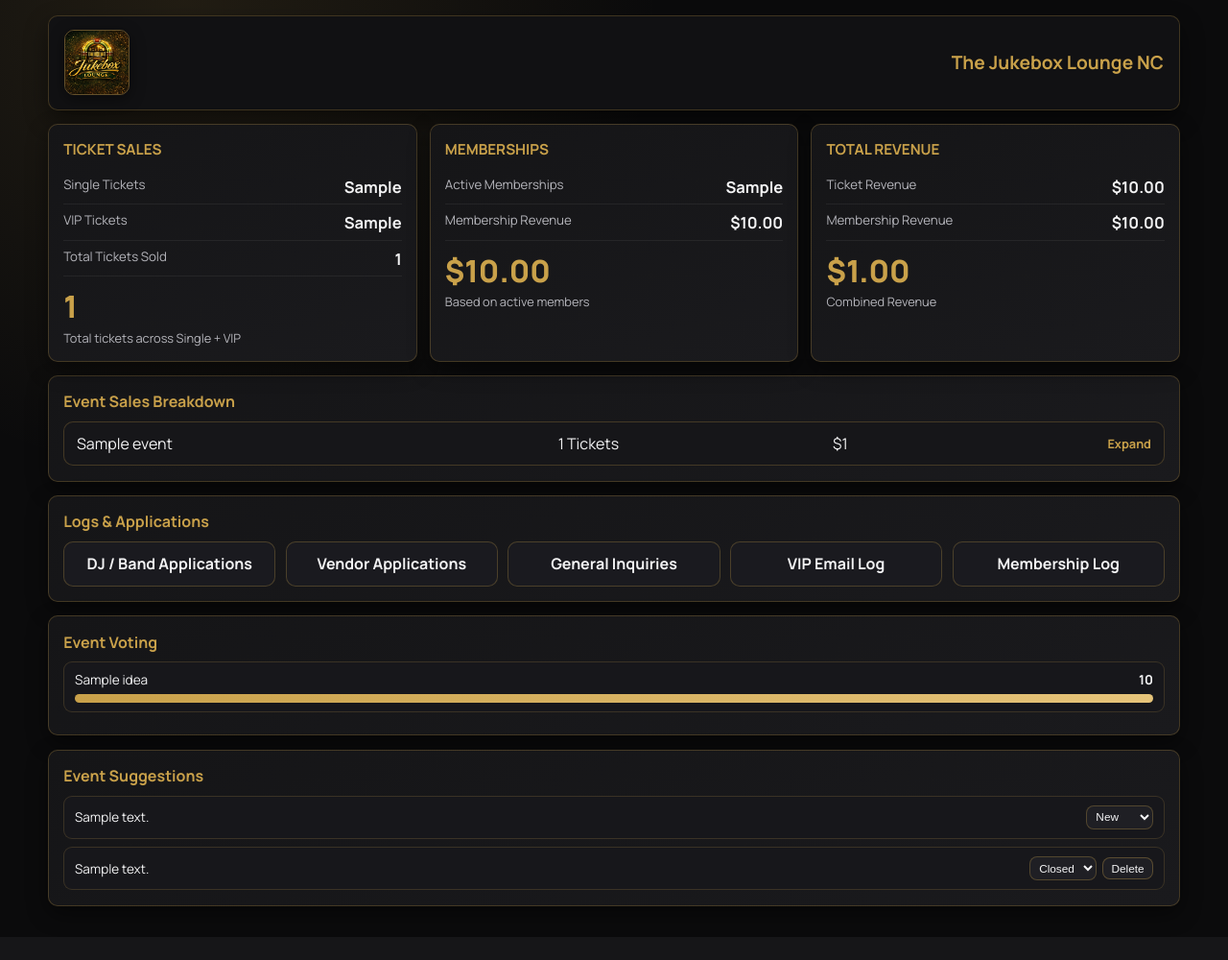
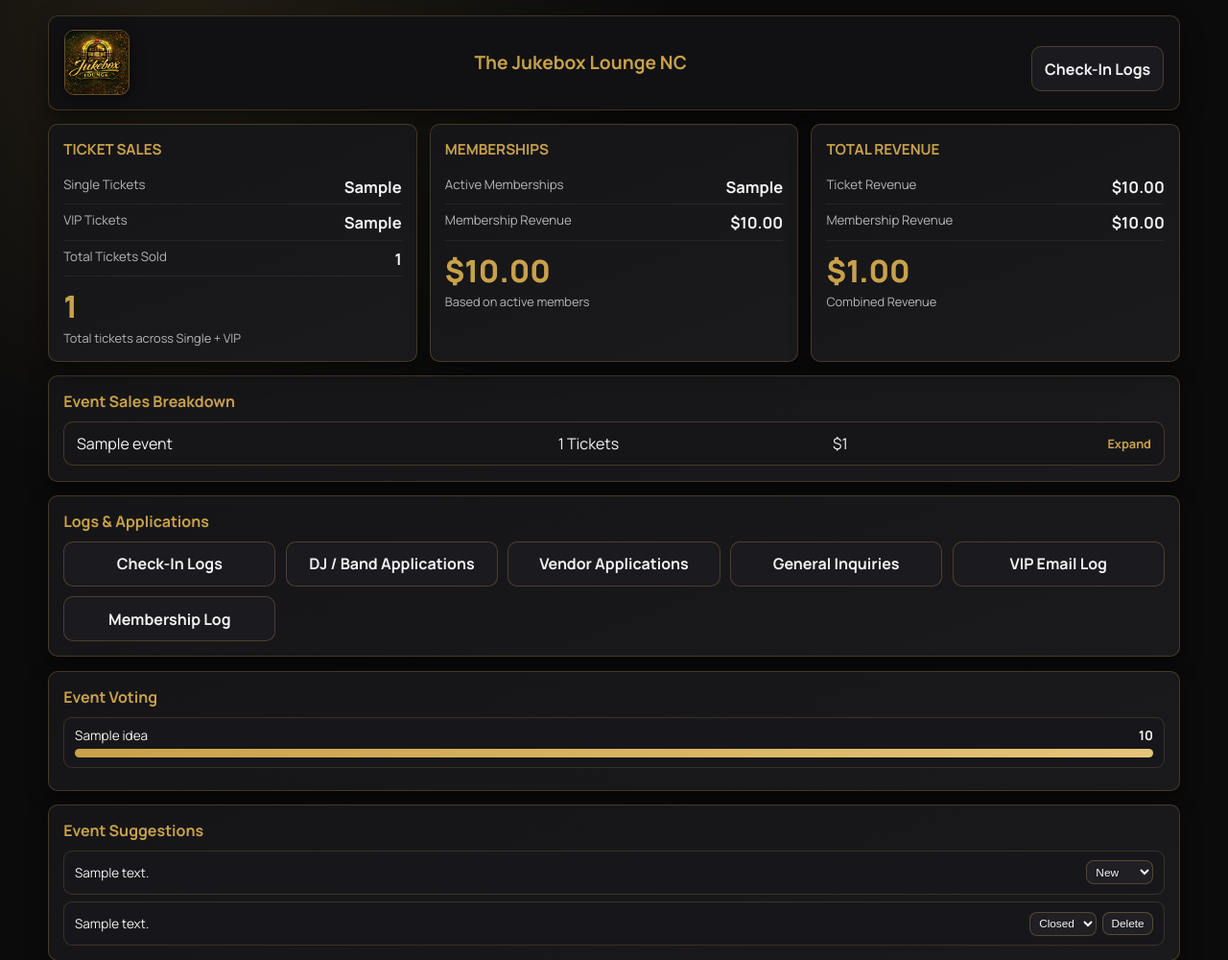
Before and after one commit to insight1224/jukebox-clean, a Flask app: template templates/dashboard.html in a window 1280 px wide. Shown: the top 1000 px of the page at 96% size. Before the commit the page ends 976 px from the top, so only its background shows below. Run offline with Flask 3, Linux system fonts and the light colour scheme; the template is opened without the code that fills it: most values are stand-ins (such as "Sample title", 1, 10 or a date in 2020).

Commit message:
check in log

```diff
--- a/templates/dashboard.html
+++ b/templates/dashboard.html
@@ -14,6 +14,9 @@
       <header class="header">
         <img class="logo" src="{{ url_for('static', filename='images/hero.jpg') }}" alt="The Jukebox Lounge NC logo" />
         <h1>The Jukebox Lounge NC</h1>
+        <div style="margin-top:12px;">
+          <a class="app-log-btn" href="/checkin">Check-In Logs</a>
+        </div>
       </header>
 
       <section class="kpi-grid">
@@ -68,6 +71,7 @@
       <section class="section card-block">
         <h3 class="section-title">Logs &amp; Applications</h3>
         <div class="app-log-buttons">
+          <a class="app-log-btn" href="/checkin">Check-In Logs</a>
           <a class="app-log-btn" href="/admin/leads?type=dj%20application">DJ / Band Applications</a>
           <a class="app-log-btn" href="/admin/leads?type=vendor%20application">Vendor Applications</a>
           <a class="app-log-btn" href="/admin/leads?type=contact%20message">General Inquiries</a>
```
